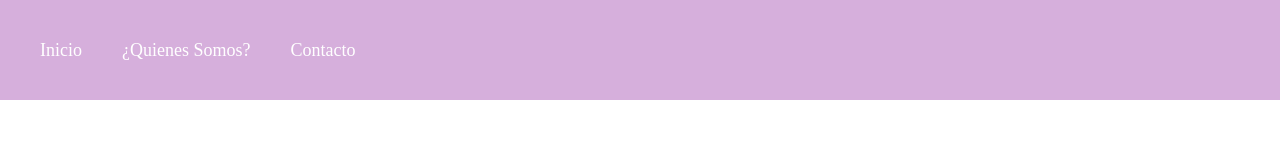
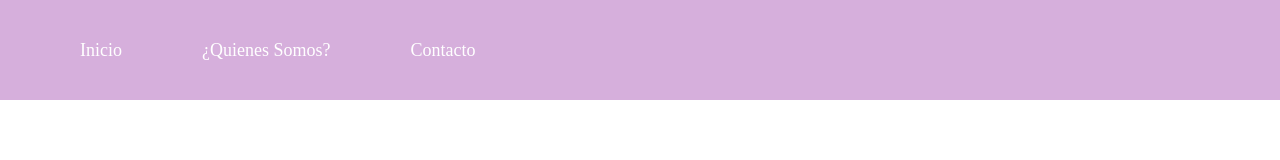
Before and after one commit to moi186/Ejercicio-04-Moises-Barilla, a plain HTML site: page index.html in a window 1280 px wide. Drawn offline with Linux system fonts and the light colour scheme.

Commit message:
Terminado

```diff
--- a/estilos.css
+++ b/estilos.css
@@ -11,15 +11,13 @@ html {
 
 ul {
     background-color: #D6AFDC;
-    min-height: 60px;
-    margin: 0;
-    padding: 20px;
+    min-height: 100px;
 }
 
 li {
     padding: 20px;
     float: left;
-    margin: 0;
+    margin: 20px;
     list-style: none;
 }
 
```
